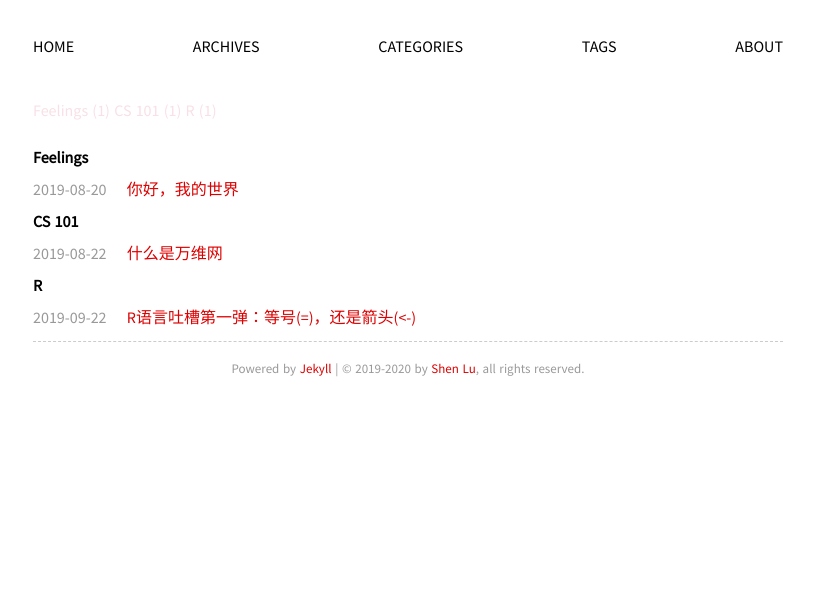
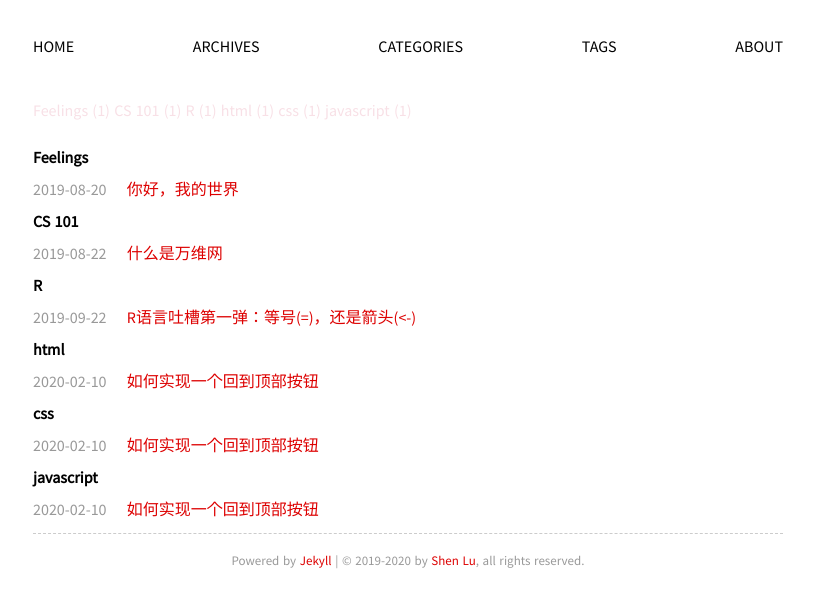
Before and after one commit to shenlu89/shenlu.me, a Jekyll site: the page built from tags/index.md, in a window 1280 px wide. Shown: the top 608 px of the page, without its empty margins (232-1046 px from the left). Built offline with Jekyll 4.4.1, drawn with Linux system fonts in a browser that asks for light colours; nearby versions of some CDN libraries; a style sheet for code colours, icons or effects is not loaded.

Commit message:
add new post

```diff
--- /dev/null
+++ b/_posts/2020-02-10-how-to-make-a-scroll-to-top.md
@@ -0,0 +1,13 @@
+---
+layout: post
+title: "如何实现一个回到顶部按钮"
+mathjax: no
+categories: [Web]
+tags: [html, css, javascript]
+---
+
+之前想给Blog加一个回到顶部功能，突然发现自己并不会实现。拖了这么就才整理一个简单的实现方法，弥补一下自己的技术短板。其实，实现Scroll Back to Top的方法有很多，写一个比较简洁的实现方法吧。
+
+### 设计思路
+
+1.
```
Also changed, not shown: about/index.md (+0 -1 lines), index.md (+1 -1 lines).
